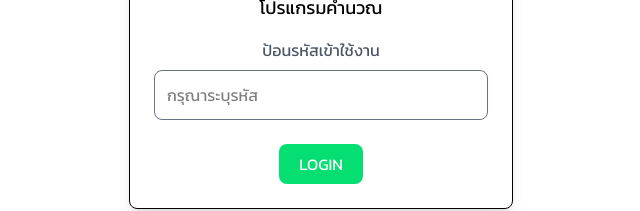
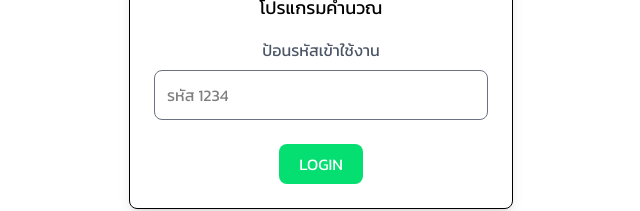
Before and after one commit to SauSupawitTuysati/next-varity-calculate, a Next.js app: page / in a window 1280 px wide. Shown: the part 343-554 px from the top of the page, without its empty margins (319-959 px from the left). Built offline with nearby package versions, Linux system fonts and the light colour scheme.

Commit message:
Update page.tsx

```diff
--- a/app/page.tsx
+++ b/app/page.tsx
@@ -34,7 +34,7 @@ export default function Home() {
         <div className="w-full mt-2">
           <input
             className="w-full p-3 border border-gray-500 rounded-lg focus:outline-none focus:ring-2 focus:ring-blue-400"
-            placeholder="กรุณาระบุรหัส"
+            placeholder="รหัส 1234"
             type="password"
             value={passCode}
             onChange={(e) => setPassCode(e.target.value)} // อัปเดตค่า passCode
```
